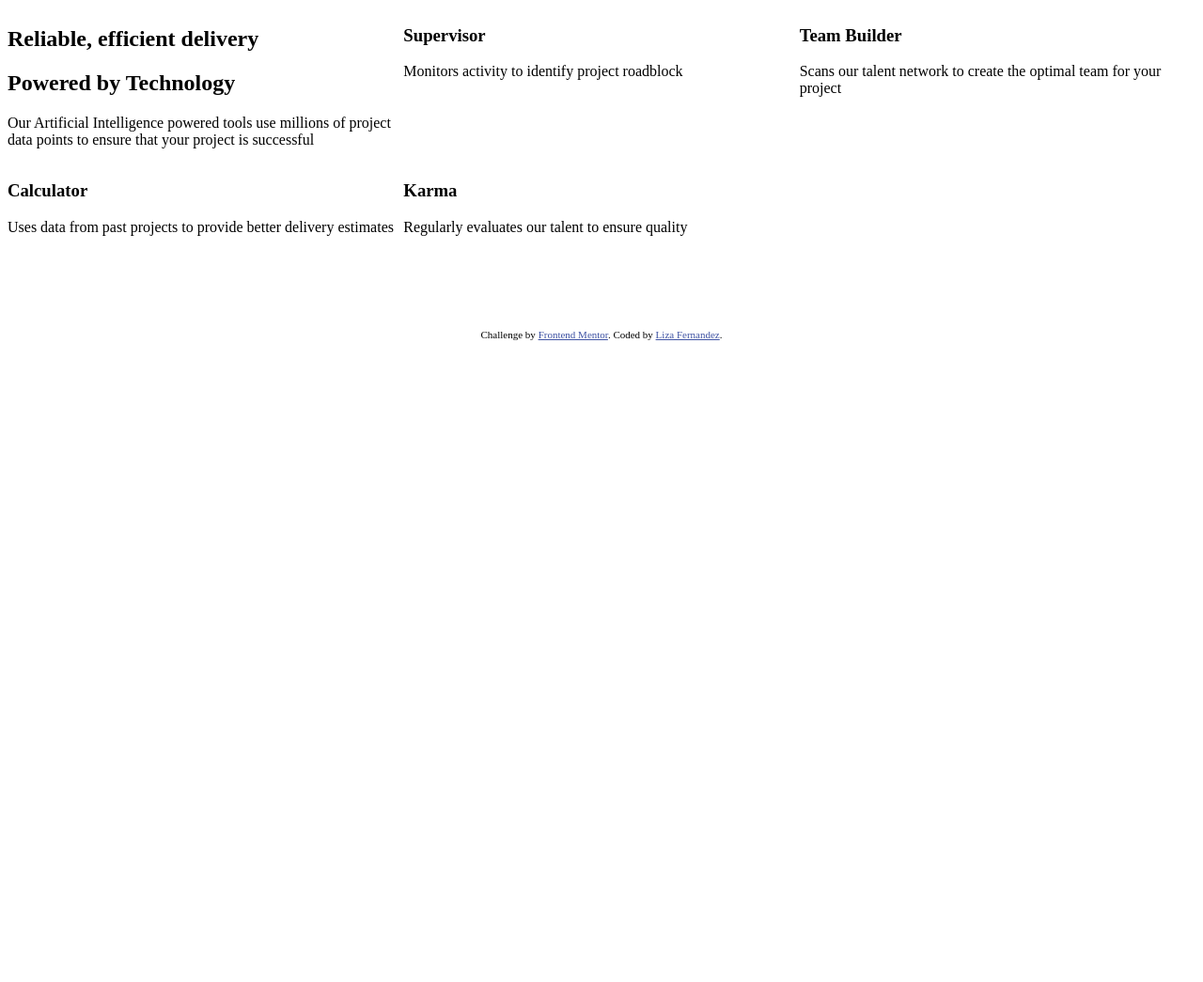
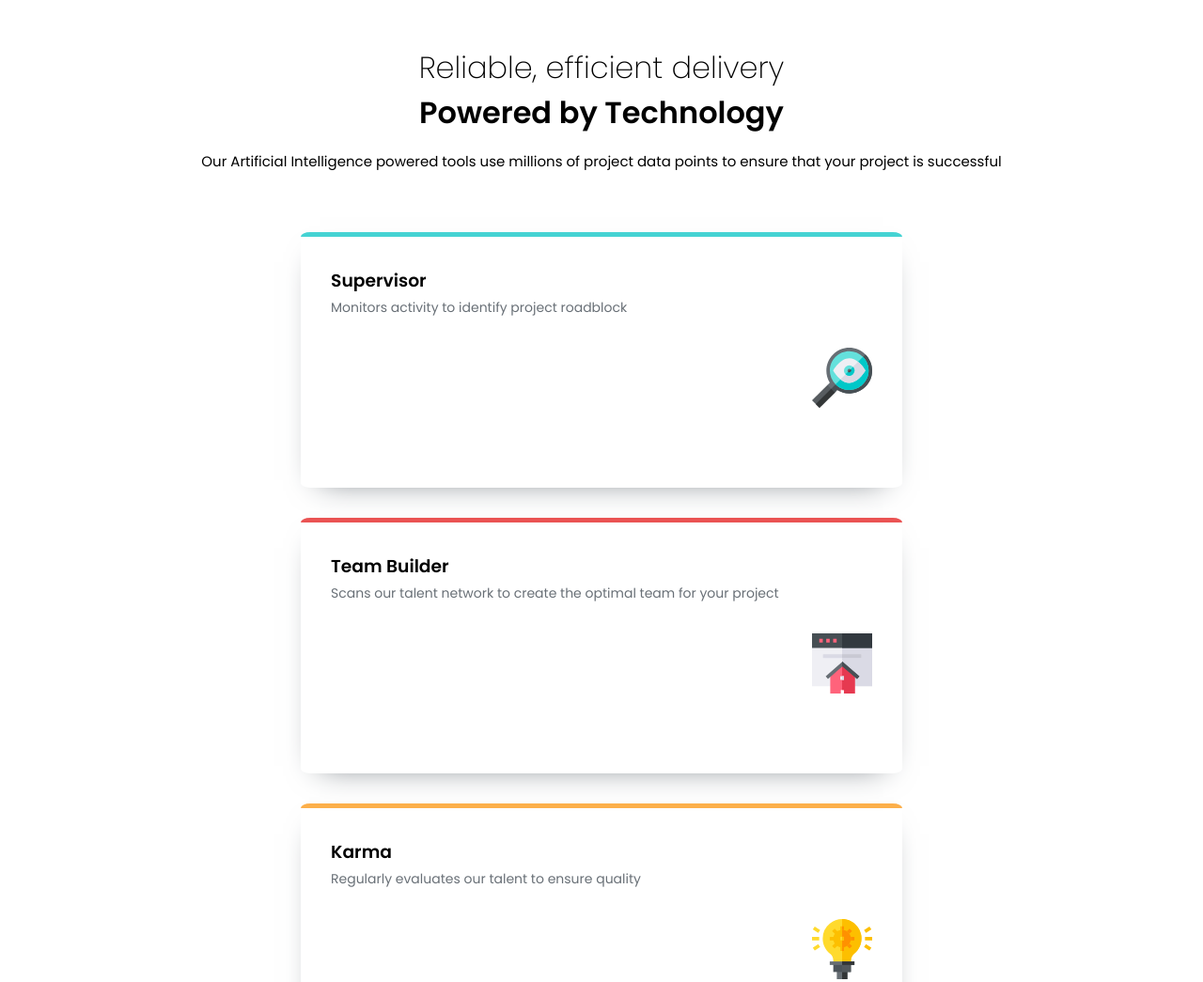
Before and after one commit to aelvanna/four-card-feature-section-solution, a plain HTML site: page index.html in a window 1280 px wide. Shown: the top 1045 px of the page at 94% size. Before the commit the page ends 800 px from the top, so only its background shows below. Drawn offline with Linux system fonts and the light colour scheme.

Commit message:
updated HTML structure, added styling and images

```diff
--- a/index.html
+++ b/index.html
@@ -16,35 +16,54 @@
   </head>
   <body>
     <main class="container">
+      <div class="introduction">
+        <h1>Reliable, efficient delivery</h1>
+        <h2>Powered by Technology</h2>
+        <p class="tagline">
+          Our Artificial Intelligence powered tools use millions of project data
+          points to ensure that your project is successful
+        </p>
+      </div>
       <section class="card-grid">
-        <div class="introduction">
-          <h1>Reliable, efficient delivery</h1>
-          <h2>Powered by Technology</h2>
-          <p class="tagline">
-            Our Artificial Intelligence powered tools use millions of project
-            data points to ensure that your project is successful
-          </p>
-        </div>
         <div class="supervisor card">
           <h3>Supervisor</h3>
           <p>Monitors activity to identify project roadblock</p>
+          <img
+            src="./assets\images\icon-supervisor.svg"
+            class="icon"
+            alt="supervisor-icon"
+          />
         </div>
         <div class="team-builder card">
           <h3>Team Builder</h3>
           <p>
             Scans our talent network to create the optimal team for your project
           </p>
+          <img
+            src="./assets\images\icon-team-builder.svg"
+            class="icon"
+            alt="team-builder-icon"
+          />
         </div>
-
+        <div class="karma card">
+          <h3>Karma</h3>
+          <p>Regularly evaluates our talent to ensure quality</p>
+          <img
+            src="./assets\images\icon-karma.svg"
+            class="icon"
+            alt="karma-icon"
+          />
+        </div>
         <div class="calculator card">
           <h3>Calculator</h3>
           <p>
             Uses data from past projects to provide better delivery estimates
           </p>
-        </div>
-        <div class="karma card">
-          <h3>Karma</h3>
-          <p>Regularly evaluates our talent to ensure quality</p>
+          <img
+            src="./assets\images\icon-calculator.svg"
+            class="icon"
+            alt="calculator-icon"
+          />
         </div>
       </section>
     </main>
--- a/src/styles.scss
+++ b/src/styles.scss
@@ -1,13 +1,163 @@
+/* Imported Fonts */
+@import url("https://fonts.googleapis.com/css2?family=Poppins:wght@200;400;600&display=swap");
+
+/* Font Variables */
+$font-stack: "Poppins", sans-serif;
+
+/*Color Palette Variables*/
+$Red: hsl(0, 78%, 62%);
+$Cyan: hsl(180, 62%, 55%);
+$Orange: hsl(34, 97%, 64%);
+$Blue: hsl(212, 86%, 64%);
+
+$Grey-500: hsl(234, 12%, 34%);
+$Grey-400: hsl(212, 6%, 44%);
+$White: hsl(0, 0%, 100%);
+
+/* Breakpoint Variables */
+$breakpoint-laptop: 1440px;
+$breakpoint-tablet: 768px;
+
+@mixin cardBorder($border-color) {
+  border-top: 5px solid $border-color;
+  border-radius: 10px / 5px;
+}
+
+* {
+  margin: 0;
+  padding: 0;
+  box-sizing: border-box;
+  font-family: $font-stack;
+}
+
+h1 {
+  font-weight: 200;
+}
+
+h2 {
+  font-weight: 600;
+  margin-bottom: 1rem;
+}
+
+h1,
+h2 {
+  font-size: 2rem;
+}
+
+h3 {
+  font-weight: 600;
+  font-weight: 1.25rem;
+  padding-bottom: 0.25rem;
+}
+
+p {
+  font-weight: 400;
+  font-size: 0.938rem;
+}
+
+.introduction {
+  text-align: center;
+  margin: 3rem 2rem 4rem;
+}
+
+.card {
+  height: 17rem;
+  margin-bottom: 2rem;
+  margin-left: 2rem;
+  margin-right: 2rem;
+  box-shadow: 0rem 0.75rem 2rem -20px $Grey-400;
+  text-align: left;
+  border-radius: 0.35rem;
+  padding: 2rem;
+
+  &.supervisor {
+    @include cardBorder($border-color: $Cyan);
+  }
+
+  &.team-builder {
+    @include cardBorder($border-color: $Red);
+  }
+
+  &.calculator {
+    @include cardBorder($border-color: $Blue);
+  }
+
+  &.karma {
+    @include cardBorder($border-color: $Orange);
+  }
+
+  img {
+    display: block;
+    margin-left: auto;
+    margin-top: 2rem;
+  }
+
+  p {
+    color: $Grey-400;
+    font-size: 0.875rem;
+  }
+}
+
 .attribution {
-  font-size: 11px;
+  font-size: 0.688rem;
   text-align: center;
 }
 .attribution a {
   color: hsl(228, 45%, 44%);
 }
 
-.card-grid {
-  display: grid;
-  grid-template-columns: 1fr 1fr 1fr;
-  grid-template-rows: 1fr 1fr;
+@media only screen and (min-width: $breakpoint-tablet) {
+  .card {
+    width: 50%;
+    margin: 0 auto;
+    margin-bottom: 2rem;
+  }
 }
+
+@media only screen and (min-width: $breakpoint-laptop) {
+  .container {
+    margin-top: 5rem;
+    margin-left: 10rem;
+    margin-right: 10rem;
+  }
+  .introduction {
+    margin: 0 auto 4rem;
+    display: flex;
+    flex-direction: column;
+    max-width: 34rem;
+  }
+
+  .card-grid {
+    display: grid;
+    grid-template-columns: 1fr 1fr 1fr;
+    grid-template-rows: 1fr 1fr;
+    column-gap: 2rem;
+    place-items: center;
+
+    .card {
+      width: 100%;
+
+      &.supervisor {
+        grid-column-start: 1;
+        grid-row-start: 1;
+        grid-row-end: 3;
+      }
+
+      &.team-builder {
+        grid-column-start: 2;
+        grid-row-start: 1;
+      }
+
+      &.karma {
+        grid-column-start: 2;
+        grid-row-start: 2;
+      }
+
+      &.calculator {
+        grid-column-start: 3;
+        grid-row-start: 1;
+        grid-row-end: 3;
+      }
+    }
+  }
+}
```
Also changed, not shown: assets/images/favicon-32x32.png (added), assets/images/icon-calculator.svg (added), assets/images/icon-karma.svg (added), assets/images/icon-supervisor.svg (added), assets/images/icon-team-builder.svg (added), assets/stylesheets/styles.css, 1 other file.
